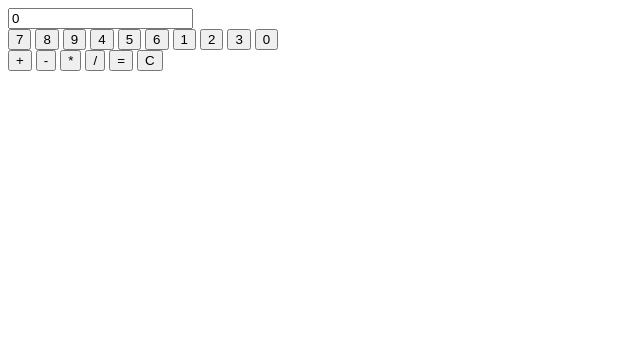
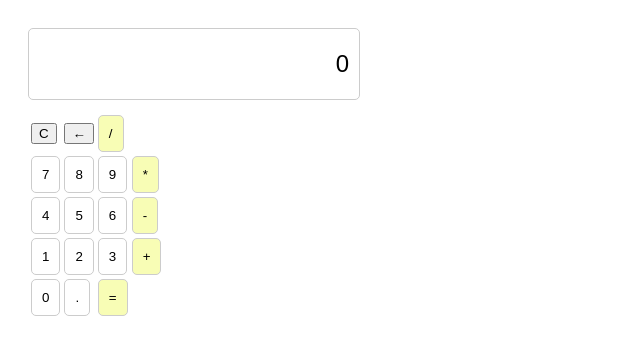
Before and after one commit to 807376899/Calculator, a plain HTML site: page index.html in a window 1280 px wide. Shown: the whole page, without its empty margins (0-640 px from the left). Drawn offline with Linux system fonts and the light colour scheme.

Commit message:
fix some functionality issues and change the layout

```diff
--- a/index.html
+++ b/index.html
@@ -7,29 +7,40 @@
     <title>Calculor</title>
 </head>
 <body>
-    <div class="display">
-        <input type="text" id="result" readonly>
-    </div>
-    <div class="numbers">
-        <button class="number" id="7">7</button>
-        <button class="number" id="8">8</button>
-        <button class="number" id="9">9</button>
-        <button class="number" id="4">4</button>
-        <button class="number" id="5">5</button>
-        <button class="number" id="6">6</button>
-        <button class="number" id="1">1</button>
-        <button class="number" id="2">2</button>
-        <button class="number" id="3">3</button>
-        <button class="number" id="0">0</button>
-    </div>
-    <div class="operators">
-        <button class="operator" id="add">+</button>
-        <button class="operator" id="subtract">-</button>
-        <button class="operator" id="multiply">*</button>
-        <button class="operator" id="divide">/</button>
-        <button id="equals">=</button>
-        <button id="clear">C</button>
-    </div>
+    <table>
+        <tbody>
+            <tr><input type="text" id="result" readonly></tr>
+    <tr>
+        <td><button id="clear">C</button></td>
+        <td><button id="backspace">←</button></td>
+
+        <td><button class="operator" id="divide">/</button></td>
+    </tr>
+    <tr>
+        <td><button class="number" id="7">7</button></td>
+        <td><button class="number" id="8">8</button></td>
+        <td><button class="number" id="9">9</button></td>
+        <td><button class="operator" id="multiply">*</button></td>
+    </tr>
+    <tr>
+        <td><button class="number" id="4">4</button></td>
+        <td><button class="number" id="5">5</button></td>
+        <td><button class="number" id="6">6</button></td>
+        <td><button class="operator" id="subtract">-</button></td>
+    </tr>
+    <tr>
+        <td><button class="number" id="1">1</button></td>
+        <td><button class="number" id="2">2</button></td>
+        <td><button class="number" id="3">3</button></td>
+        <td><button class="operator" id="add">+</button></td>
+    </tr>
+    <tr>
+        <td><button class="number" id="0">0</button></td>
+        <td><button id="decimal">.</button></td>
+        <td><button id="equals">=</button></td>
+    </tr>
+    </tbody>
+</table>
     <script src="js/main.js"></script>
 
 </body>
--- a/js/main.js
+++ b/js/main.js
@@ -32,8 +32,13 @@ function resetInputNumber() {
   inputFlag = false; // Reset input flag
 }
 function clearCalculator() {
-  firstNumber = NaN;
-  secondNumber = NaN;
+  firstNumber = 0;
+  secondNumber = 0;
+  firstNumberFlag = false;
+  secondNumberFlag = false;
+  inputFlag = false;
+  equalsFlag = false;
+  inputNumber = 0;
   currentOperation = '';
   result = 0;
   resetInputNumber(); // Reset input number
@@ -44,6 +49,7 @@ let firstNumberFlag=false;
 let secondNumber=0;
 let secondNumberFlag=false;
 let currentOperation='';
+let operationFlag=false;
 let result=0;
 let inputNumber=0;
 let inputFlag=false;
@@ -53,6 +59,8 @@ const operators = document.querySelectorAll(".operator");
 input.value = 0; // Initialize input display
 let numbers = document.querySelectorAll('.number');
 let equals=document.querySelector('#equals');
+let clearBtn=document.querySelector('#clear');
+clearBtn.addEventListener('click', clearCalculator);
 numbers.forEach((number) => {
   number.addEventListener('click', (event) => {
     const target = event.target;
@@ -60,11 +68,12 @@ numbers.forEach((number) => {
       input.value = inputNumber;
       inputFlag = true; // Set flag to indicate input is being entered
       equalsFlag = false; // Reset equals flag on new input
+      operationFlag = false; // Reset operation flag on new input
   });
 });
 operators.forEach((operator)=>{operator.addEventListener('click', (event) =>{
   target = event.target;
-
+  operationFlag = true; // Set operation flag
   if (inputFlag) {
     if(firstNumberFlag === false) {
       firstNumber = inputNumber;
@@ -82,15 +91,13 @@ operators.forEach((operator)=>{operator.addEventListener('click', (event) =>{
         currentOperation = target.id;
       }
     }}
+    else{
+      currentOperation = target.id;
+      secondNumberFlag = false; // Reset second number flag
+    }
 })
 });
-/*TO DO:
-Add event listener for clear button
-"a+b="(result)
-"="(result+b) not "result+result"
-"a+b="(result)
-"+="(result+result) not (result+b)
-*/
+
 equals.addEventListener('click', () => {
   if (currentOperation && firstNumberFlag===true) {
     equalsFlag = true; // Set equals flag
@@ -102,12 +109,18 @@ equals.addEventListener('click', () => {
       resetInputNumber(); // Reset input number after operation
     }else{
       if(secondNumberFlag === false) {
-        secondNumber = firstNumber; // Use first number if no second input
+        if(operationFlag === true){
+          secondNumber = result;
+        }
+        /*else{
+          secondNumber = result;
+        }*/
       }
       result = operation(currentOperation, firstNumber, secondNumber);
       input.value = result;
       firstNumber = result; // Allow chaining operations
       inputNumber = 0; // Reset input number
     }
+    operationFlag = false; // Reset operation flag after equals
   }
 });
--- a/styles.css
+++ b/styles.css
@@ -0,0 +1,34 @@
+body{
+    font-family: Arial, sans-serif;
+
+    padding: 20px;
+}
+.operator,
+#equals{
+    background-color: #f8fdb5;
+    border: 1px solid #ccc;
+    border-radius: 5px;
+    padding: 10px;
+    cursor: pointer;
+}
+.operator:hover{
+    background-color: #f0f0f0;
+}
+.number,
+#decimal{
+    background-color: #ffffff;
+    border: 1px solid #ccc;
+    border-radius: 5px;
+    padding: 10px;
+    cursor: pointer;
+}
+input{
+
+    height: 50px;
+    font-size: 24px;
+    text-align: right;
+    padding: 10px;
+    border: 1px solid #ccc;
+    border-radius: 5px;
+    margin-bottom: 10px;
+}
```
